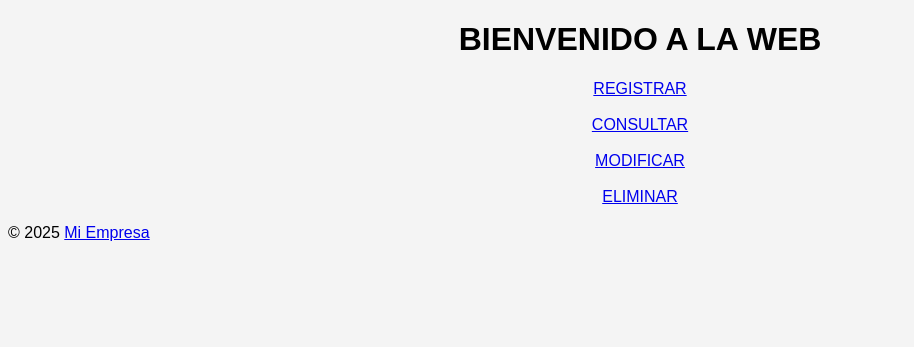
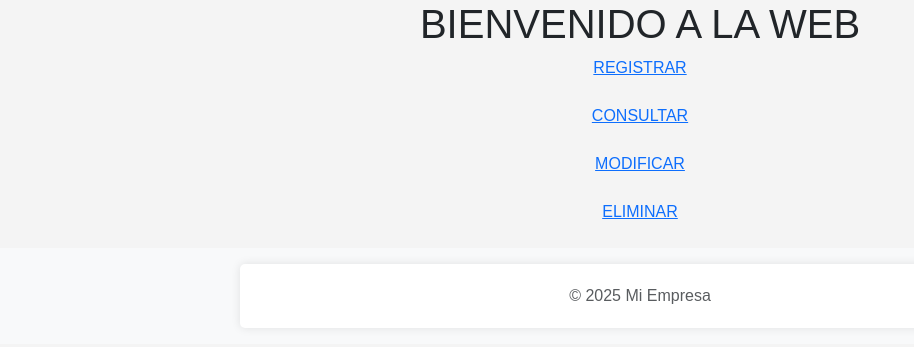
Before and after one commit to valeHR/site, a plain HTML site: page index.html in a window 1280 px wide. Shown: the whole page, without its empty margins (0-914 px from the left). Drawn offline with nearby package versions, Linux system fonts and the light colour scheme.

Commit message:
Update index.html

```diff
--- a/index.html
+++ b/index.html
@@ -4,6 +4,7 @@
     <meta charset="UTF-8">
     <meta name="viewport" content="width=device-width, initial-scale=1.0">
     <title>Document</title>
+     <link rel="stylesheet" href="https://cdn.jsdelivr.net/npm/bootstrap@5.3.2/dist/css/bootstrap.min.css">
 
 </head>
 <body>
@@ -19,6 +20,13 @@
         <a href="DELETE.html">ELIMINAR</a><br>
         <br>
     </a> </center>
+     <footer class="footer mt-auto py-3 bg-light">  <div class="container text-center"> <span class="text-muted">&copy; <span id="copyright-year"></span> Mi Empresa</span> </div>
+    </footer>
+
+    <script>
+        document.getElementById("copyright-year").innerHTML = new Date().getFullYear();
+    </script>
+
+    <script src="https://cdn.jsdelivr.net/npm/bootstrap@5.3.2/dist/js/bootstrap.bundle.min.js"></script>
 </body>
-    &copy; 2025 <a href="https://www.miempresa.com">Mi Empresa</a>
 </html>
```
